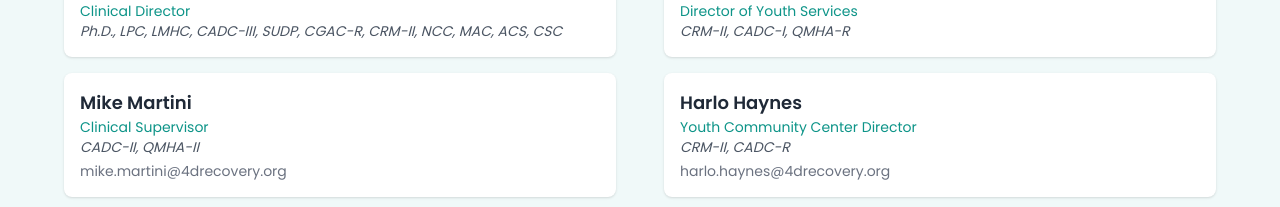
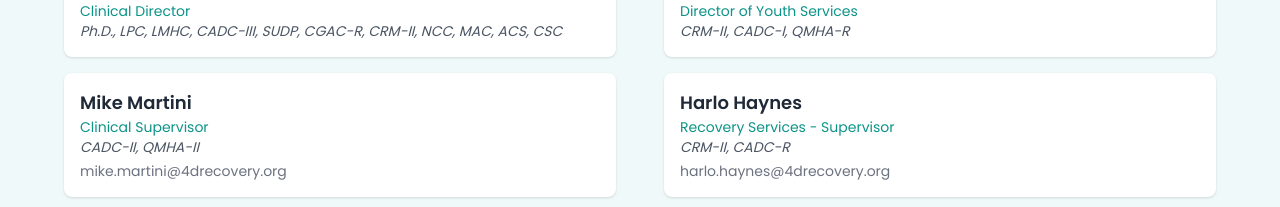
Before and after one commit to 4DRecovery/4dyouth-react, a React (Vite) app: page /staff in a window 1280 px wide. Shown: the part 1389-1596 px from the top of the page. Built offline with nearby package versions, Linux system fonts and the light colour scheme.

Commit message:
Fix 404 Routing

```diff
--- a/src/components/OrgChart.jsx
+++ b/src/components/OrgChart.jsx
@@ -47,7 +47,7 @@
     },
     {
       name: 'Harlo Haynes',
-      title: 'Youth Community Center Director',
+      title: 'Recovery Services - Supervisor',
       creds: 'CRM-II, CADC-R',
       contact: 'harlo.haynes@4drecovery.org'
     },
```
